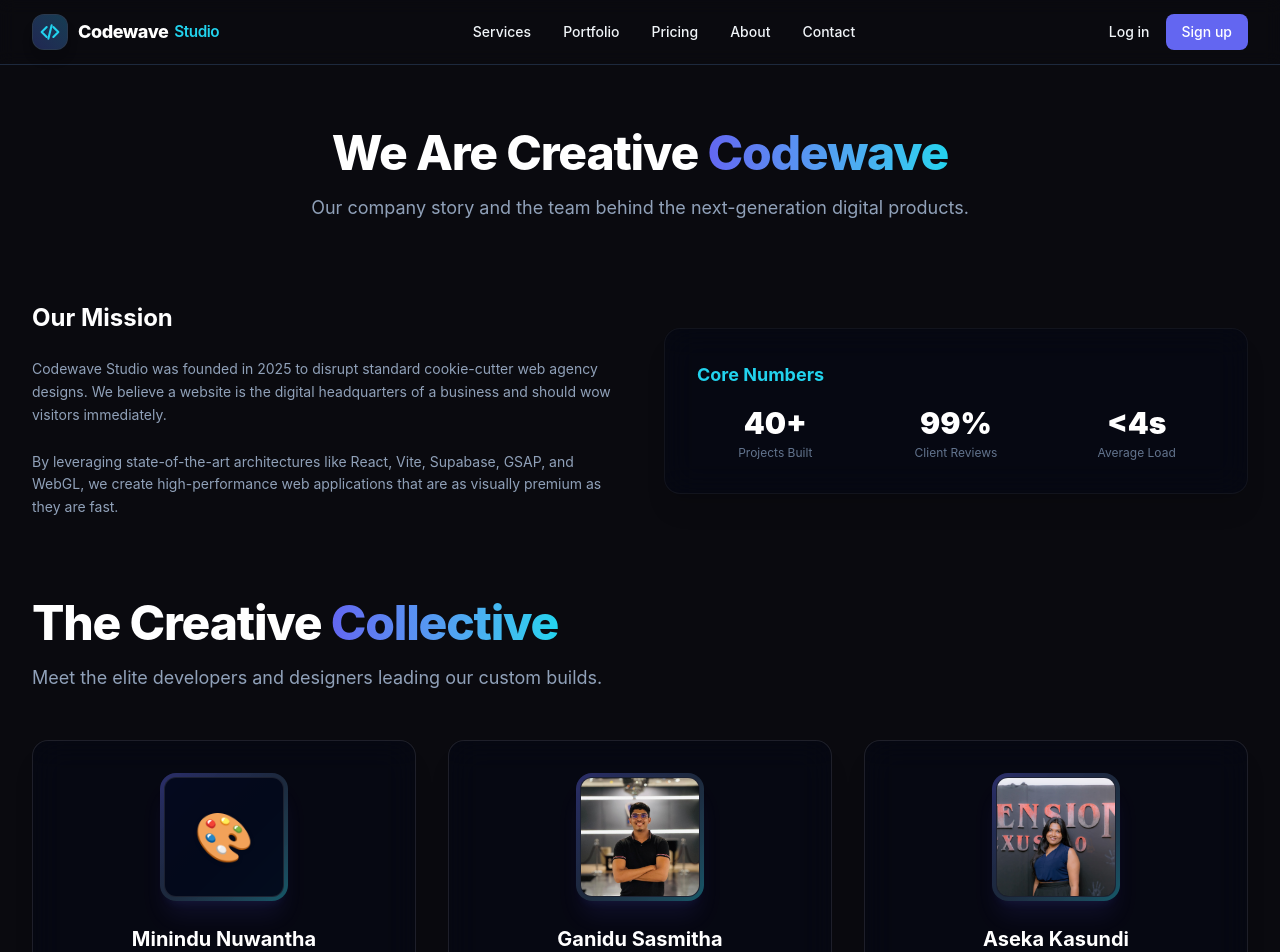
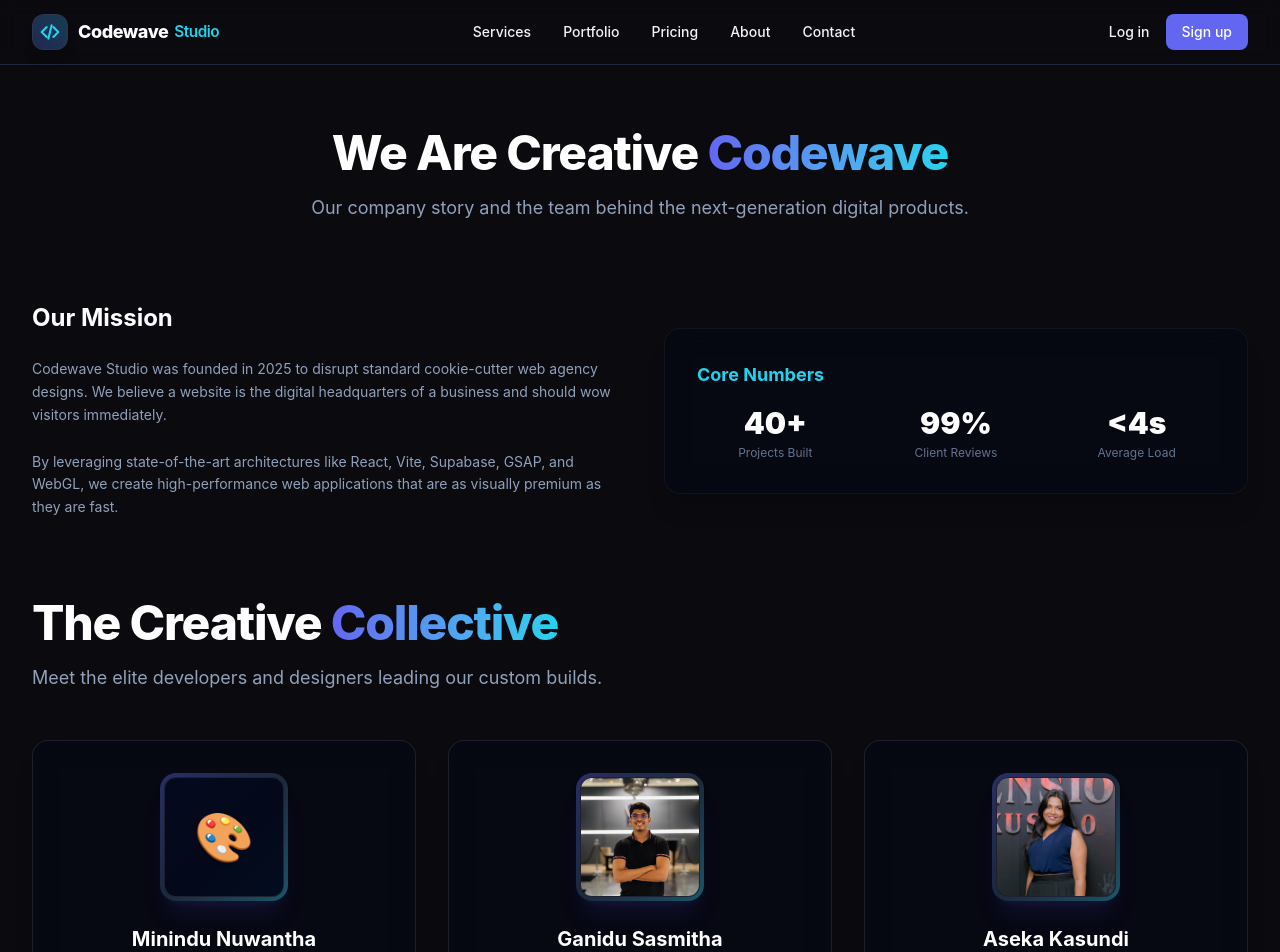
Before and after one commit to GaniduSasmitha/Codewave-Studio, a React (Vite) app: page /about in a window 1280 px wide. Shown: the top 952 px of the page. Built offline with nearby package versions, Linux system fonts and the light colour scheme; no server answers.

Commit message:
feat: add About page with mission statement and team member profiles

```diff
--- a/src/pages/public/About.tsx
+++ b/src/pages/public/About.tsx
@@ -10,6 +10,8 @@ interface TeamMember {
   bio: string;
   avatar: string;
   image?: string | null;
+  imagePosition?: string;
+  imageScale?: string;
 }
 
 const team: TeamMember[] = [
@@ -25,14 +27,18 @@ const team: TeamMember[] = [
     role: "Chief Architect / Full Stack",
     bio: "Auth expert and database engineer. Ganidu manages our API setups, Stripe checkout portals, and database safety.",
     avatar: "💻",
-    image: ganiduImg
+    image: ganiduImg,
+    imagePosition: "object-top",
+    imageScale: "scale-100"
   },
   {
     name: "Aseka Kasundi",
     role: "UI/UX & Brand Director",
     bio: "Glassmorphic stylist. Aseka sets our curated dark color palettes, typography, and responsive grid layouts.",
     avatar: "✏️",
-    image: asekaImg
+    image: asekaImg,
+    imagePosition: "object-[center_28%]",
+    imageScale: "scale-[1.3]"
   }
 ];
 
@@ -102,7 +108,7 @@ export default function About() {
                         <img
                           src={member.image}
                           alt={member.name}
-                          className="w-full h-full object-cover object-top transition-transform duration-500 group-hover:scale-105"
+                          className={`w-full h-full object-cover ${member.imagePosition || 'object-top'} ${member.imageScale || 'scale-100'} transition-transform duration-500 group-hover:scale-[1.35]`}
                         />
                       ) : (
                         <span className="text-4xl sm:text-5xl select-none filter drop-shadow">
```
